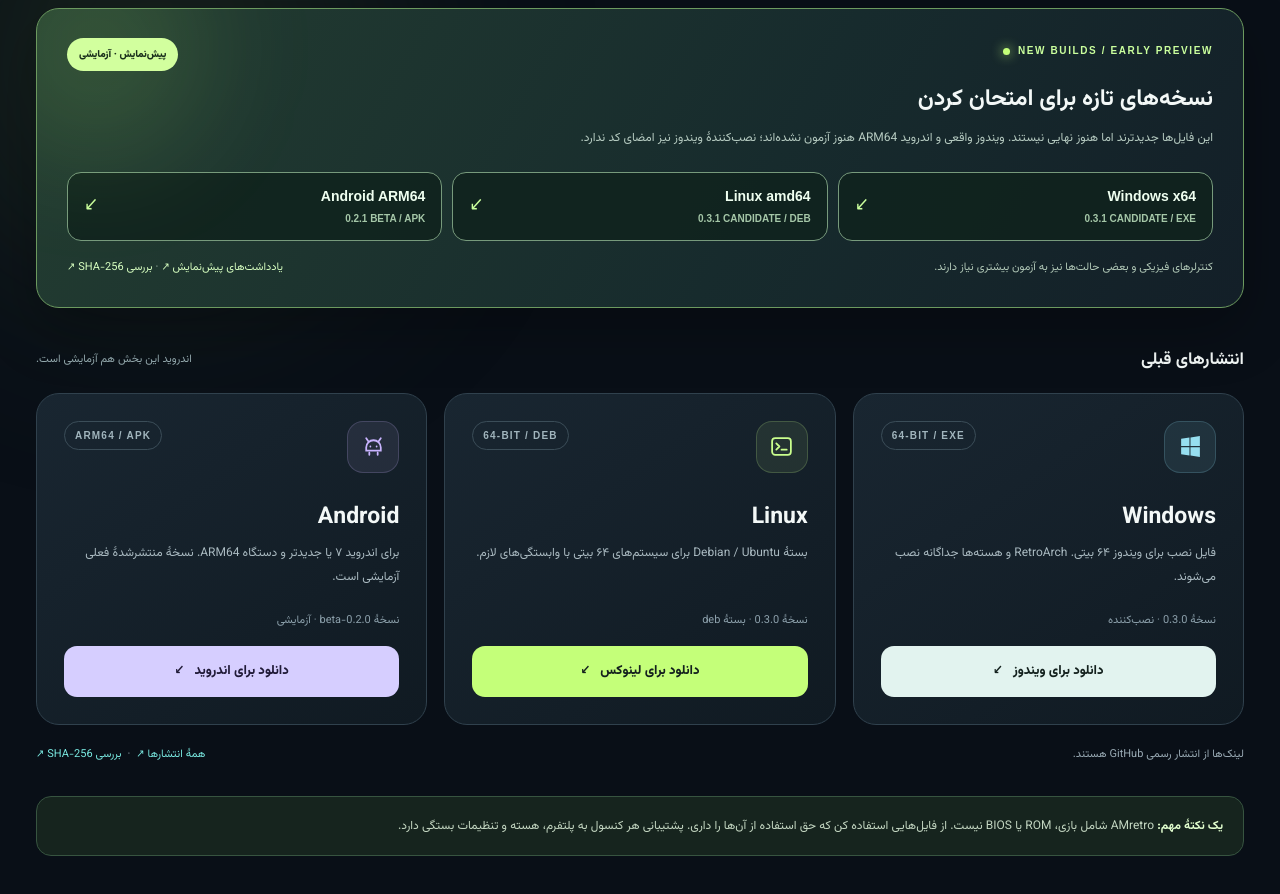
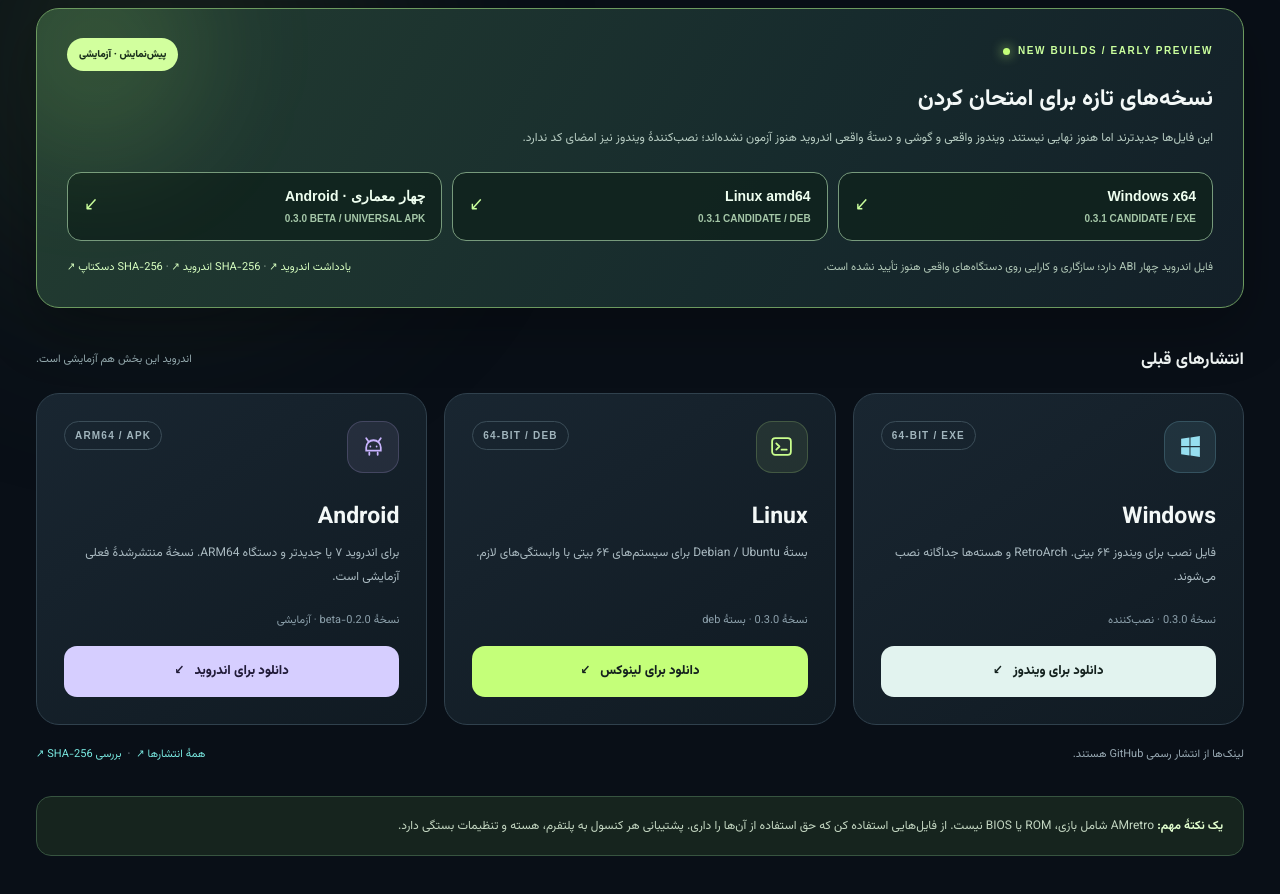
Before and after one commit to Araz0-0dev/AMretro-site, a website: page index.html in a window 1280 px wide. Shown: the part 2400-3294 px from the top of the page. Drawn offline with Linux system fonts and the light colour scheme; no server answers.

Commit message:
Link four-ABI Android experimental preview

```diff
--- a/index.html
+++ b/index.html
@@ -74,12 +74,12 @@
   <section class="console-section" id="consoles"><div class="wrap console-layout"><div class="console-copy"><div class="section-label">CLASSICS, ALL IN ONE PLACE / 02</div><h2>از کجا شروع<br>می‌کنی؟</h2><p>از دستی‌های کوچک تا کنسول‌های محبوب؛ بازی‌هایت را بر اساس کنسول در کاتالوگ پیدا کن.</p><p class="console-note">وجود نام کنسول در کاتالوگ به معنی پشتیبانی قطعی نیست. RetroArch، هستهٔ سازگار و در صورت نیاز BIOS شخصی را جداگانه تهیه کن.</p></div><div class="chips" aria-label="نمونه‌هایی از کنسول‌های کاتالوگ"><span class="chip">GAME BOY</span><span class="chip">GAME BOY COLOR</span><span class="chip">GBA</span><span class="chip">NES</span><span class="chip">SUPER NINTENDO</span><span class="chip">MEGA DRIVE</span><span class="chip">PLAYSTATION</span><span class="chip">PSP</span><span class="chip">NINTENDO 64</span><span class="chip">ARCADE</span><span class="chip">AND MORE ↗</span></div></div></section>
   <section class="section download-section" id="download"><div class="wrap"><div class="section-label">THE NEXT LEVEL STARTS HERE / 03</div><div class="section-head"><h2>آماده‌ای دوباره<br>بازی کنی؟</h2><p>نسخهٔ مناسب دستگاهت را مستقیم از انتشار رسمی AMretro در GitHub دریافت کن.</p></div>
     <div class="preview-builds" aria-labelledby="preview-title">
-      <div class="preview-intro"><div><div class="preview-kicker">NEW BUILDS / EARLY PREVIEW</div><h3 id="preview-title">نسخه‌های تازه برای امتحان کردن</h3><p>این فایل‌ها جدیدترند اما هنوز نهایی نیستند. ویندوز واقعی و اندروید ARM64 هنوز آزمون نشده‌اند؛ نصب‌کنندهٔ ویندوز نیز امضای کد ندارد.</p></div><span class="preview-badge">پیش‌نمایش · آزمایشی</span></div>
+      <div class="preview-intro"><div><div class="preview-kicker">NEW BUILDS / EARLY PREVIEW</div><h3 id="preview-title">نسخه‌های تازه برای امتحان کردن</h3><p>این فایل‌ها جدیدترند اما هنوز نهایی نیستند. ویندوز واقعی و گوشی و دستهٔ واقعی اندروید هنوز آزمون نشده‌اند؛ نصب‌کنندهٔ ویندوز نیز امضای کد ندارد.</p></div><span class="preview-badge">پیش‌نمایش · آزمایشی</span></div>
       <div class="preview-links">
         <a class="preview-link" id="preview-windows" href="https://github.com/Araz0-0dev/AMretro/releases/download/preview-2026-10-28/AMretro-Setup-0.3.1-candidate-x64.exe"><span><b>Windows x64</b><small>0.3.1 CANDIDATE / EXE</small></span><span aria-hidden="true">↙</span></a>
         <a class="preview-link" id="preview-linux" href="https://github.com/Araz0-0dev/AMretro/releases/download/preview-2026-10-28/AMretro_0.3.1_candidate_amd64.deb"><span><b>Linux amd64</b><small>0.3.1 CANDIDATE / DEB</small></span><span aria-hidden="true">↙</span></a>
-        <a class="preview-link" id="preview-android" href="https://github.com/Araz0-0dev/AMretro/releases/download/preview-2026-10-28/AMretro-Android-0.2.1-beta-arm64.apk"><span><b>Android ARM64</b><small>0.2.1 BETA / APK</small></span><span aria-hidden="true">↙</span></a>
-      </div><div class="preview-note"><span>کنترلرهای فیزیکی و بعضی حالت‌ها نیز به آزمون بیشتری نیاز دارند.</span><span><a href="https://github.com/Araz0-0dev/AMretro/releases/tag/preview-2026-10-28" target="_blank" rel="noopener noreferrer">یادداشت‌های پیش‌نمایش ↗</a> · <a id="preview-checksums" href="https://github.com/Araz0-0dev/AMretro/releases/download/preview-2026-10-28/AMretro-Preview-SHA256.txt">بررسی SHA-256 ↗</a></span></div>
+        <a class="preview-link" id="preview-android" href="https://github.com/Araz0-0dev/AMretro/releases/download/preview-2026-10-29/AMretro-Android-universal-candidate.apk"><span><b>Android · چهار معماری</b><small>0.3.0 BETA / UNIVERSAL APK</small></span><span aria-hidden="true">↙</span></a>
+      </div><div class="preview-note"><span>فایل اندروید چهار ABI دارد؛ سازگاری و کارایی روی دستگاه‌های واقعی هنوز تأیید نشده است.</span><span><a href="https://github.com/Araz0-0dev/AMretro/releases/tag/preview-2026-10-29" target="_blank" rel="noopener noreferrer">یادداشت اندروید ↗</a> · <a id="preview-android-checksums" href="https://github.com/Araz0-0dev/AMretro/releases/download/preview-2026-10-29/AMretro-Android-universal-SHA256.txt">SHA-256 اندروید ↗</a> · <a id="preview-checksums" href="https://github.com/Araz0-0dev/AMretro/releases/download/preview-2026-10-28/AMretro-Preview-SHA256.txt">SHA-256 دسکتاپ ↗</a></span></div>
     </div>
     <div class="download-history"><h3>انتشارهای قبلی</h3><span>اندروید این بخش هم آزمایشی است.</span></div>
     <div class="download-grid">
```
Also changed, not shown: src/index.template.html (+3 -3 lines), tests/site.test.cjs (+3 -1 lines).
